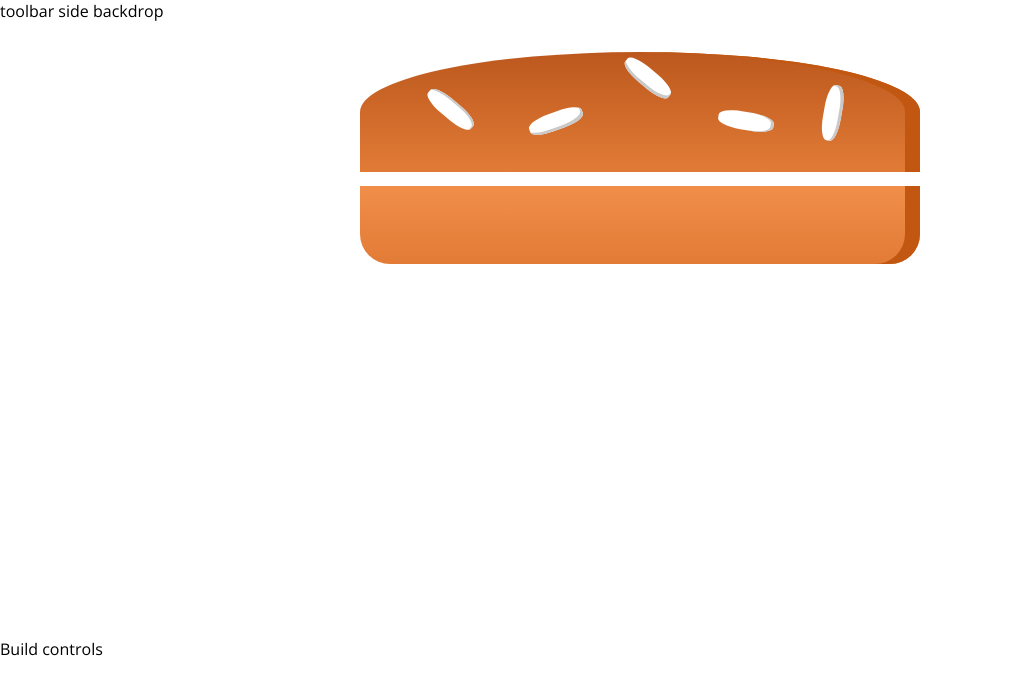
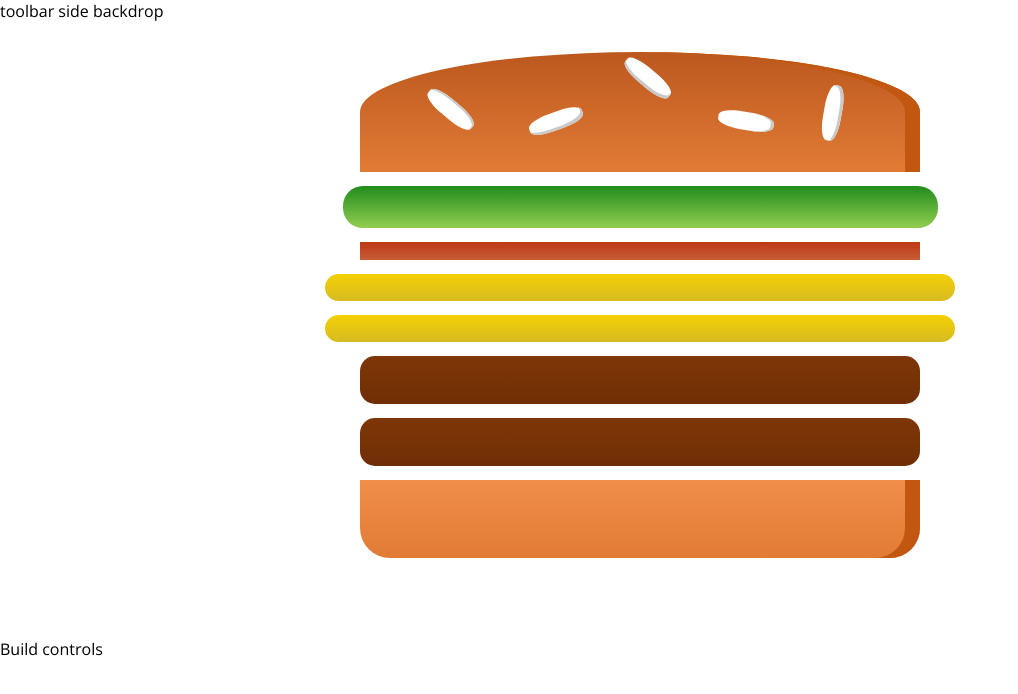
Before and after one commit to danielemesh/react-burger-builder, a React app: page / in a window 1280 px wide. Shown: the top 694 px of the page, without its empty margins (0-1018 px from the left). Built offline with nearby package versions, Linux system fonts and the light colour scheme.

Commit message:
render ingredients

```diff
--- a/src/components/Burger/Burger.js
+++ b/src/components/Burger/Burger.js
@@ -2,12 +2,20 @@
 import classes from './Burger.css';
 import BurgerIngredient from './BurgerIngredient/BurgerIngredient';
 
-const Burger = () => (
-    <div className={classes.Burger}>
-      <BurgerIngredient type="bread-top"/>
-
-      <BurgerIngredient type="bread-bottom"/>
-    </div>
-);
+const Burger = ({ingredients}) => {
+  const transformedIngredients = Object.keys(ingredients)
+      .map(igKey => {
+        return [...Array(ingredients[igKey])].map((_, i) => {
+          return <BurgerIngredient key={`${igKey}_${i}`} type={igKey}/>
+        })
+      });
+  return (
+      <div className={classes.Burger}>
+        <BurgerIngredient type="bread-top"/>
+        {transformedIngredients}
+        <BurgerIngredient type="bread-bottom"/>
+      </div>
+  );
+};
 
 export default Burger;
--- a/src/containers/BurgerBuilder/BurgerBuilder.js
+++ b/src/containers/BurgerBuilder/BurgerBuilder.js
@@ -2,10 +2,19 @@
 import Burger from '../../components/Burger/Burger';
 
 class BurgerBuilder extends React.Component {
+  state = {
+    ingredients: {
+      salad: 1,
+      bacon: 1,
+      cheese: 2,
+      meat: 2
+    }
+  };
+
   render() {
     return (
         <React.Fragment>
-          <Burger/>
+          <Burger ingredients={this.state.ingredients}/>
           <div>Build controls</div>
         </React.Fragment>
     );
```
